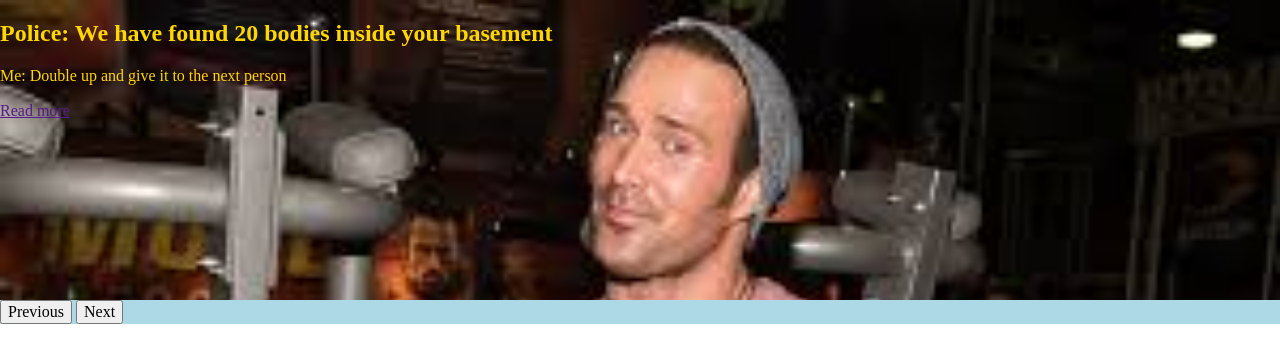
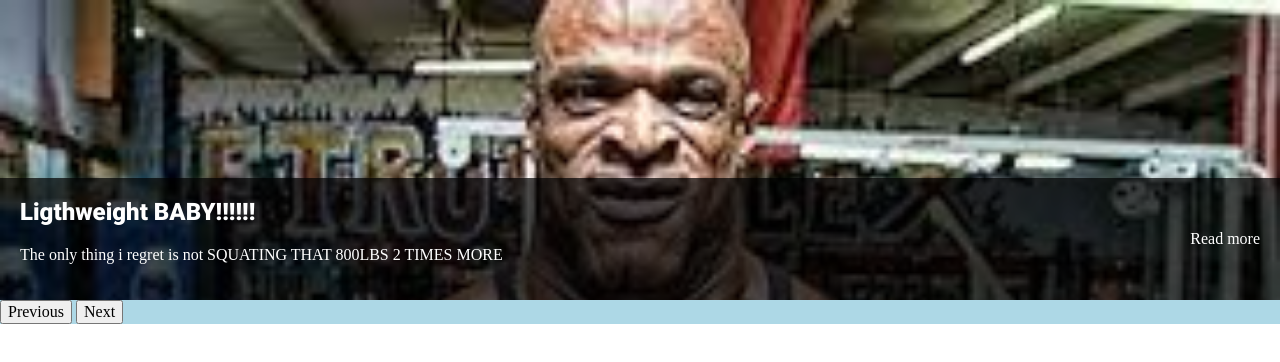
Before and after one commit to Ebazy/Slider, a website: page index.html in a window 1280 px wide. Drawn offline with Linux system fonts and the light colour scheme.

Commit message:
mixin for font scss and fixing button READ ME

```diff
--- a/src/sass/components/slider.scss
+++ b/src/sass/components/slider.scss
@@ -25,12 +25,11 @@ $slide-height: rem(300px);
     width: 100%;
     min-height: $slide-height;
     position: absolute;
-    animation-duration: 10s;
+    //animation-duration: 10s;
     animation-direction: alternate;
     animation-iteration-count: infinite;
     background-size: cover;
     background-repeat: no-repeat;
-    color: gold;
 
     @for $i from 1 through 3 {
       &:nth-child(#{$i}) {
@@ -42,10 +41,29 @@ $slide-height: rem(300px);
 
 
   }
-  &__box {}
-  &__hdl {}
-  &__lead {}
-  &__link {}
+  &__box {
+    background-color: rgba(0, 0, 0, .7);
+    color: white;
+    padding: rem(20px) rem(110px) rem(20px) rem(20px);
+    position: absolute;
+    bottom: 0;
+    width: 100%;
+    box-sizing: border-box;
+  }
+  &__hdl {
+    margin-top: 0;
+    font-family: "Roboto Black", sans-serif;
+  }
+  &__lead {
+  }
+  &__link {
+    color: inherit;
+    text-decoration: none;
+    position: absolute;
+    right: rem(20px);
+    top: 50%;
+    transform: translateY(-50%);
+  }
 }
 
 .nav {
--- a/src/sass/main.scss
+++ b/src/sass/main.scss
@@ -3,3 +3,4 @@
 @import "functions";
 @import "global";
 @import "components/slider";
+@import "utils/fonts";
--- /dev/null
+++ b/src/sass/utils/fonts.scss
@@ -0,0 +1,20 @@
+@import "../variables";
+
+$fonts: ("Roboto Black": "roboto-black-webfont", "Roboto Medium": "roboto-medium-webfont");
+
+@mixin font-face($name, $filename){
+  @font-face {
+    font-family: $name;
+    src: url('#{$font-path}/#{$filename}.woff2') format('woff2'),
+    url('#{$font-path}/#{$filename}.woff') format('woff');
+    font-weight: normal;
+    font-style: normal;
+
+  }
+}
+
+//@include font-face("Roboto Black", "roboto-black-webfont")
+
+@each $name, $filename in $fonts {
+  @include font-face($name, $filename);
+}
--- a/src/sass/variables.scss
+++ b/src/sass/variables.scss
@@ -1,3 +1,5 @@
 $base-font-size: 16px;
 
-$img-path: '../images'
+$img-path: '../images';
+
+$font-path: "../fonts";
```
Also changed, not shown: src/css/app.css, src/fonts/roboto-black-webfont.woff (added), src/fonts/roboto-black-webfont.woff2 (added), src/fonts/roboto-medium-webfont.woff (added), src/fonts/roboto-medium-webfont.woff2 (added), 1 other file.
